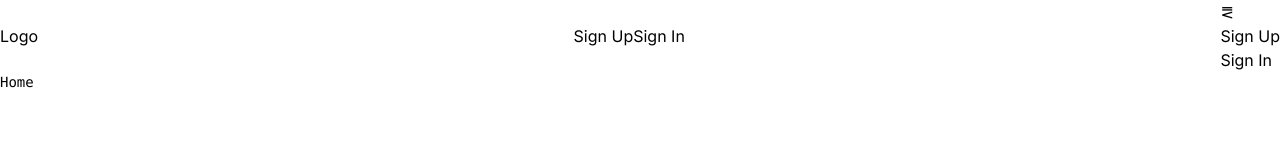
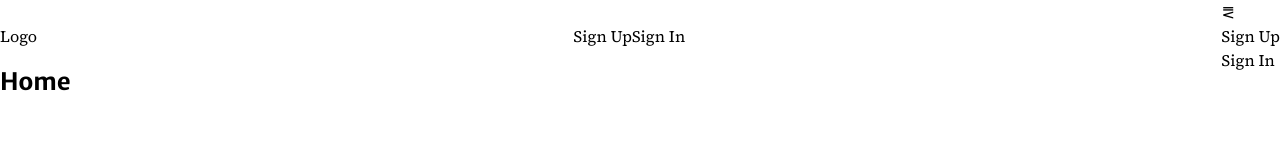
Before and after one commit to suhay/project-zero, a Next.js app: page / in a window 1280 px wide. Shown: the top 160 px of the page. Built offline with nearby package versions, Linux system fonts and the light colour scheme.

Commit message:
Setting fonts and color themes

```diff
--- a/app/layout.tsx
+++ b/app/layout.tsx
@@ -1,10 +1,33 @@
 import "@/styles/globals.css";
 
 import type { Metadata } from "next";
+import {
+  Merriweather_Sans,
+  Montserrat,
+  Source_Serif_4,
+} from "next/font/google";
+
 import Navigation from "@/src/components/navigation";
-import { Inter } from "next/font/google";
 
-const inter = Inter({ subsets: ["latin"] });
+const headerFont = Merriweather_Sans({
+  subsets: ["latin"],
+  variable: "--font-header",
+  display: "swap",
+  weight: "700",
+});
+
+const subheaderFont = Montserrat({
+  subsets: ["latin"],
+  variable: "--font-subheader",
+  display: "swap",
+  weight: "200",
+});
+
+const pFont = Source_Serif_4({
+  subsets: ["latin"],
+  variable: "--font-p",
+  display: "swap",
+});
 
 export const metadata: Metadata = {
   title: "project-zero",
@@ -14,20 +37,11 @@ export const metadata: Metadata = {
 
 const RootLayout = ({ children }: { children: React.ReactNode }) => {
   return (
-    <html lang="en">
-      <head>
-        <link rel="preconnect" href="https://fonts.googleapis.com" />
-        <link
-          rel="preconnect"
-          href="https://fonts.gstatic.com"
-          crossOrigin="anonymous"
-        />
-        <link
-          href="https://fonts.googleapis.com/css2?Merriweather+Sans:wght@700&family=Montserrat:wght@200&family=Source+Serif+4:opsz,wght@8..60,300&display=swap"
-          rel="stylesheet"
-        />
-      </head>
-      <body className={inter.className}>
+    <html
+      lang="en"
+      className={`${headerFont.variable} ${subheaderFont.variable} ${pFont.variable}`}
+    >
+      <body>
         <Navigation />
         {children}
       </body>
--- a/styles/globals.css
+++ b/styles/globals.css
@@ -15,3 +15,45 @@
     --background-end-rgb: 0, 0, 0;
   }
 }
+
+body,
+a,
+p,
+span {
+  font-family: var(--font-p);
+}
+
+h1 {
+  font-family: var(--font-header);
+  font-weight: bold;
+  font-size: 24px;
+}
+
+h2 {
+  font-family: var(--font-header);
+  font-weight: bold;
+  font-size: 20px;
+}
+
+h3 {
+  font-family: var(--font-header);
+  font-weight: bold;
+  font-size: 16px;
+}
+
+h4 {
+  font-family: var(--font-header);
+  font-weight: bold;
+  font-size: 15px;
+}
+
+h5 {
+  font-family: var(--font-header);
+  font-weight: bold;
+  font-size: 14px;
+}
+
+.subHeader {
+  font-family: var(--font-subheader);
+  font-weight: 200;
+}
--- a/tailwind.config.ts
+++ b/tailwind.config.ts
@@ -13,8 +13,20 @@ const config: Config = {
         "168": "42rem",
       },
       fontFamily: {
-        Roboto: ['"Roboto"', "sans-serif"],
-        "Source-Serif": ['"Source Serif 4"', "serif"],
+        header: ['"Merriweather Sans"', "sans-serif"],
+        subHeader: ['"Montserrat"', "sans-serif"],
+        p: ['"Source Serif 4"', "serif"],
+      },
+      colors: {
+        blue: "#7EBCE6",
+        red: "#D16666",
+        highlight: "#E9FFDB",
+        green: "#7BA05B",
+        dark: "#192F2C",
+        black: "#1c1b1a",
+        "gray-dark": "#273444",
+        gray: "#8492a6",
+        "gray-light": "#d3dce6",
       },
     },
   },
```
